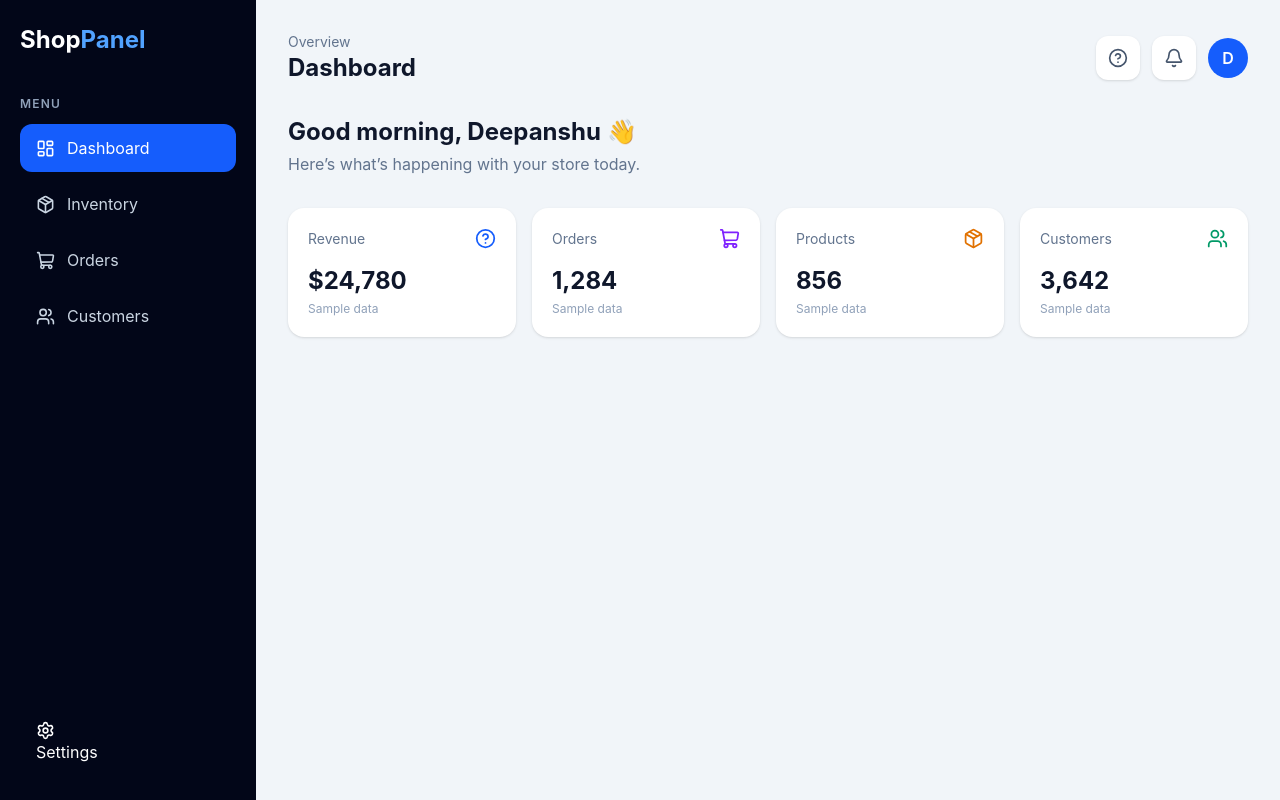
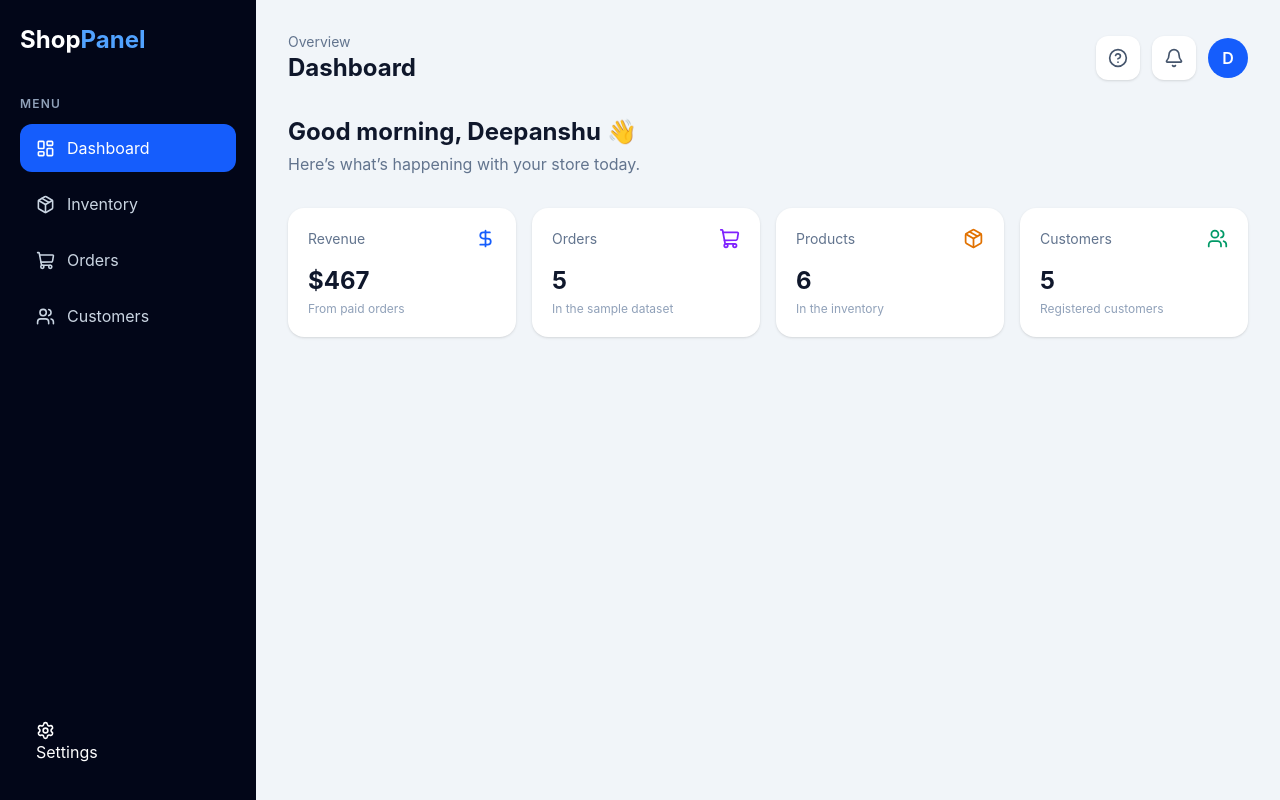
Before and after one commit to deepanshuweb70/ecommerce-admin, a React (Vite) app: page / in a window 1280 px wide. Built offline with nearby package versions, Linux system fonts and the light colour scheme.

Commit message:
Calculate dashboard KPIs from mock data

```diff
--- a/src/App.jsx
+++ b/src/App.jsx
@@ -1,15 +1,57 @@
-import { Bell, CircleHelp, Package, ShoppingCart, Users } from 'lucide-react'
+import {
+  Bell,
+  CircleHelp,
+  DollarSign,
+  Package,
+  ShoppingCart,
+  Users,
+} from 'lucide-react'
 import { Route, Routes } from 'react-router-dom'
 import Sidebar from './components/Sidebar'
+import { customers, orders, products } from './data/mockData'
 
-const stats = [
-  { label: 'Revenue', value: '$24,780', icon: CircleHelp, color: 'text-blue-600' },
-  { label: 'Orders', value: '1,284', icon: ShoppingCart, color: 'text-violet-600' },
-  { label: 'Products', value: '856', icon: Package, color: 'text-amber-600' },
-  { label: 'Customers', value: '3,642', icon: Users, color: 'text-emerald-600' },
-]
+const currencyFormatter = new Intl.NumberFormat('en-US', {
+  style: 'currency',
+  currency: 'USD',
+  maximumFractionDigits: 0,
+})
 
 function DashboardPage() {
+  const revenue = orders
+    .filter((order) => order.paymentStatus === 'Paid')
+    .reduce((total, order) => total + order.total, 0)
+
+  const stats = [
+    {
+      label: 'Revenue',
+      value: currencyFormatter.format(revenue),
+      caption: 'From paid orders',
+      icon: DollarSign,
+      color: 'text-blue-600',
+    },
+    {
+      label: 'Orders',
+      value: orders.length.toLocaleString(),
+      caption: 'In the sample dataset',
+      icon: ShoppingCart,
+      color: 'text-violet-600',
+    },
+    {
+      label: 'Products',
+      value: products.length.toLocaleString(),
+      caption: 'In the inventory',
+      icon: Package,
+      color: 'text-amber-600',
+    },
+    {
+      label: 'Customers',
+      value: customers.length.toLocaleString(),
+      caption: 'Registered customers',
+      icon: Users,
+      color: 'text-emerald-600',
+    },
+  ]
+
   return (
     <main className="min-w-0 flex-1 p-5 md:p-8">
       <header className="mb-8 flex items-center justify-between gap-4">
@@ -49,14 +91,14 @@ function DashboardPage() {
       </section>
 
       <section className="grid gap-4 sm:grid-cols-2 xl:grid-cols-4">
-        {stats.map(({ label, value, icon: Icon, color }) => (
+        {stats.map(({ label, value, caption, icon: Icon, color }) => (
           <article key={label} className="rounded-2xl bg-white p-5 shadow-sm">
             <div className="flex items-center justify-between">
               <span className="text-sm text-slate-500">{label}</span>
               <Icon className={color} size={21} />
             </div>
             <p className="mt-4 text-2xl font-bold text-slate-900">{value}</p>
-            <p className="mt-1 text-xs text-slate-400">Sample data</p>
+            <p className="mt-1 text-xs text-slate-400">{caption}</p>
           </article>
         ))}
       </section>
--- /dev/null
+++ b/src/data/mockData.js
@@ -0,0 +1,24 @@
+export const products = [
+  { id: 'product-1', name: 'Wireless Headphones', category: 'Electronics', price: 79.99, stock: 24 },
+  { id: 'product-2', name: 'Mechanical Keyboard', category: 'Accessories', price: 119.5, stock: 18 },
+  { id: 'product-3', name: 'Desk Lamp', category: 'Home', price: 42, stock: 31 },
+  { id: 'product-4', name: 'USB-C Hub', category: 'Electronics', price: 54.99, stock: 12 },
+  { id: 'product-5', name: 'Laptop Stand', category: 'Accessories', price: 38.5, stock: 27 },
+  { id: 'product-6', name: 'Wireless Mouse', category: 'Accessories', price: 29.99, stock: 36 },
+]
+
+export const orders = [
+  { id: 'order-1001', customerId: 'customer-1', total: 199.49, status: 'Shipped', paymentStatus: 'Paid' },
+  { id: 'order-1002', customerId: 'customer-2', total: 79.99, status: 'Processing', paymentStatus: 'Paid' },
+  { id: 'order-1003', customerId: 'customer-3', total: 42, status: 'Pending', paymentStatus: 'Pending' },
+  { id: 'order-1004', customerId: 'customer-4', total: 119.5, status: 'Delivered', paymentStatus: 'Paid' },
+  { id: 'order-1005', customerId: 'customer-5', total: 68.49, status: 'Delivered', paymentStatus: 'Paid' },
+]
+
+export const customers = [
+  { id: 'customer-1', name: 'Aarav Sharma', email: 'aarav@example.com' },
+  { id: 'customer-2', name: 'Diya Patel', email: 'diya@example.com' },
+  { id: 'customer-3', name: 'Kabir Singh', email: 'kabir@example.com' },
+  { id: 'customer-4', name: 'Anaya Mehta', email: 'anaya@example.com' },
+  { id: 'customer-5', name: 'Ishaan Rao', email: 'ishaan@example.com' },
+]
```
